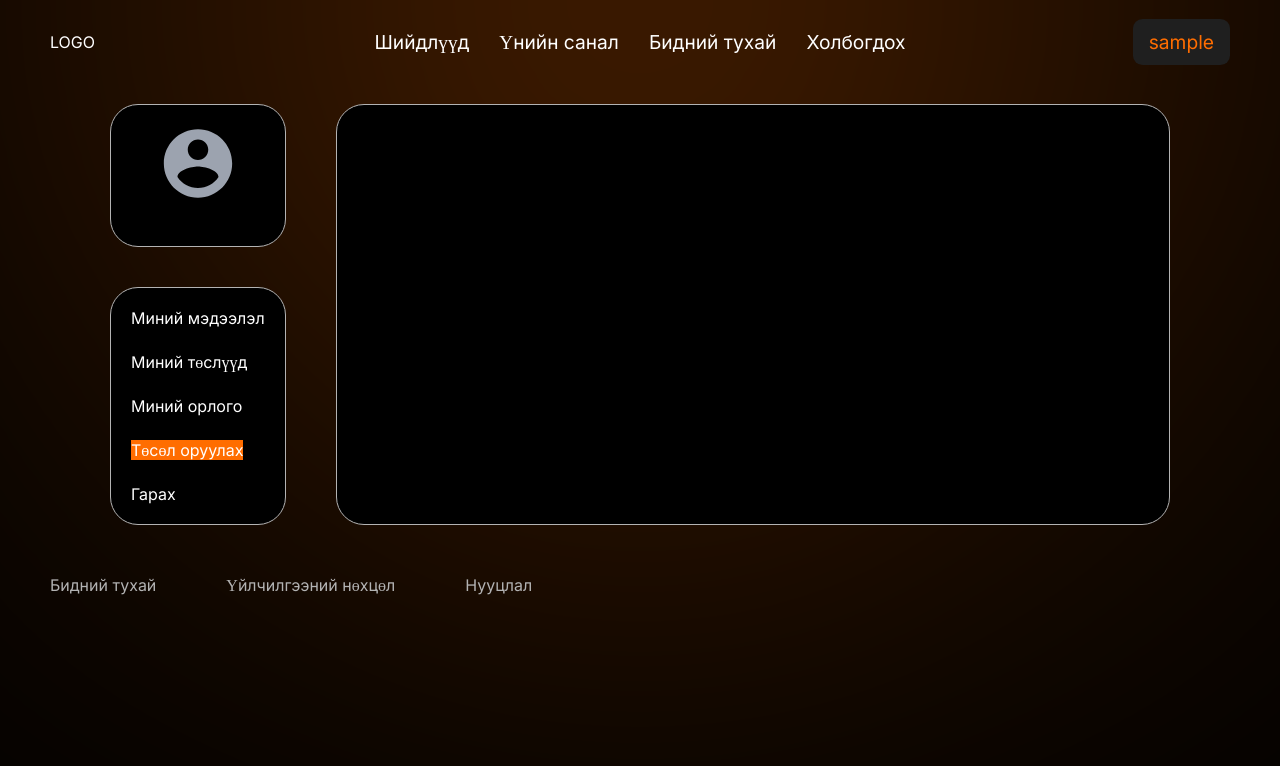
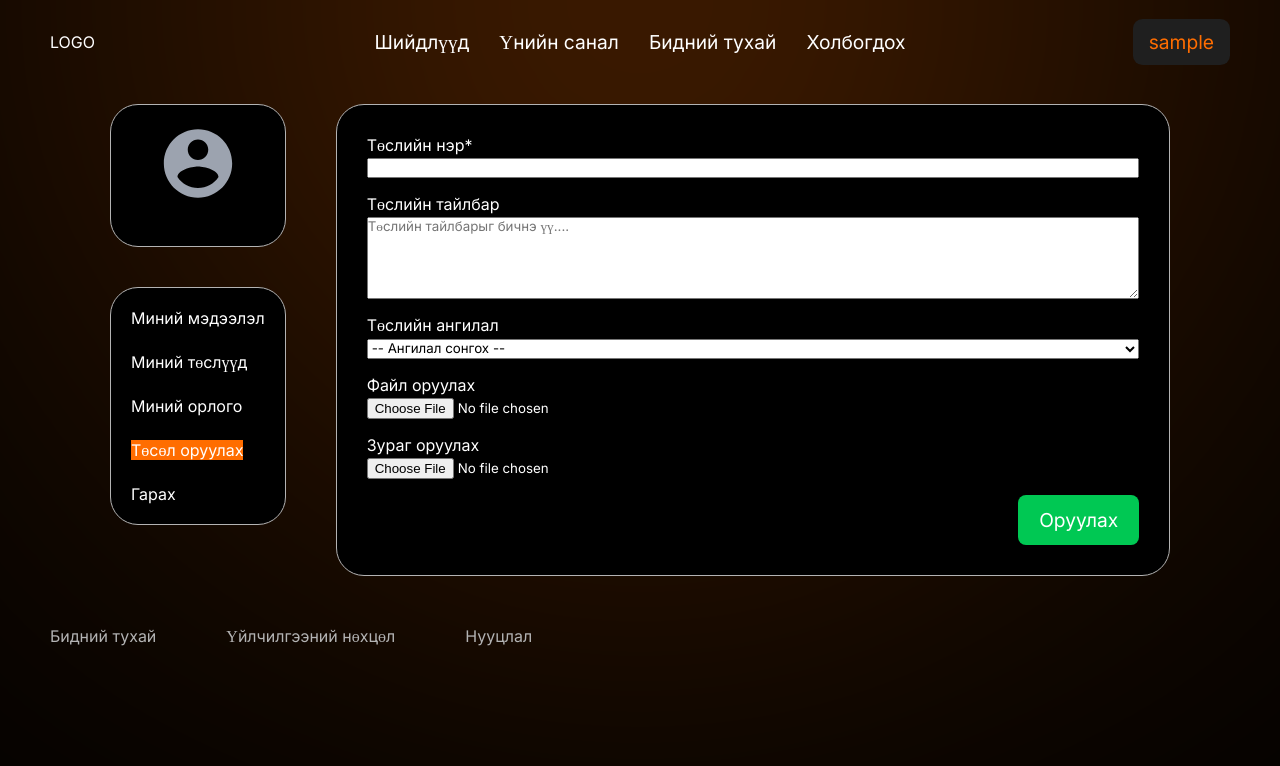
Before and after one commit to enkhtaivanmiro/csa316, a Vue app in the folder FrontEnd/: page /profile/1/create in a window 1280 px wide. Shown: the top 766 px of the page. Built offline with nearby package versions, Linux system fonts and the light colour scheme; no server answers; sample sign-in values are in the browser's storage.

Commit message:
page styling done

```diff
--- a/FrontEnd/src/views/user/UploadProject.vue
+++ b/FrontEnd/src/views/user/UploadProject.vue
@@ -10,8 +10,47 @@
                 <Userbar></Userbar>
             </div>
             <Info>
-                <form @submit.prevent = "AddProject" >
+                <form @submit.prevent="AddProject">
+                    <div class="section">
+                        <label for="title">Төслийн нэр*</label>
+                        <input type="name">
+                    </div>
 
+                    <div class="section">
+                        <label for="description">Төслийн тайлбар</label>
+                        <textarea v-model="description" placeholder="Төслийн тайлбарыг бичнэ үү...."
+                            rows="5"></textarea>
+                    </div>
+
+                    <div class="section">
+                        <label for="category">Төслийн ангилал</label>
+                        <select name="category" id="category">
+                            <option value="">-- Ангилал сонгох --</option>
+                            <option value="development">Хөгжүүлэлтийн хэрэгслүүд</option>
+                            <option value="design">Дизайн ба бүтээлч ажил</option>
+                            <option value="data">Өгөгдөл ба шинжилгээ</option>
+                            <option value="ai">Хиймэл оюун ба машин сургалт</option>
+                            <option value="business">Бизнес ба бүтээмж</option>
+                            <option value="web">Веб хөгжүүлэлт ба хостинг</option>
+                            <option value="security">Аюулгүй байдал ба сүлжээ</option>
+                            <option value="game">Тоглоом хөгжүүлэлт</option>
+                            <option value="education">Боловсрол ба судалгаа</option>
+                            <option value="audio">Аудио ба хөгжмийн үйлдвэрлэл</option>
+                            <option value="cad">3D ба CAD инженерчлэл</option>
+                            <option value="cloud">Cloud ба DevOps хэрэгслүүд</option>
+                        </select>
+                    </div>
+
+                    <div class="section">
+                        <label for="files">Файл оруулах</label>
+                        <input type="file" name="files">
+                    </div>
+                    <div class="section">
+                        <label for="thumbnail">Зураг оруулах</label>
+                        <input type="file" name="thumbnail">
+                    </div>
+
+                    <button type="submit" id="button" class="header_list">Оруулах</button>
                 </form>
             </Info>
         </div>
@@ -25,12 +64,41 @@ import Navbar from '../components/navbar.vue';
 import Info from './component/Info.vue';
 import Userbar from './component/userbar.vue';
 
-async function AddProject(){
+async function AddProject() {
 
 }
 </script>
 
 <style scoped>
+#button {
+    max-width: 200px;
+    margin-left: auto;
+    background-color: var(--green);
+    padding: 0.8rem 1.3rem;
+    border: none;
+    border-radius: 0.5rem;
+    display: block;
+}
+
+#button:hover{
+    filter: brightness(90%);
+    cursor: pointer;
+}
+
+form {
+    color: var(--primary-text);
+    display: flex;
+    flex-direction: column;
+    gap: 1rem;
+
+}
+
+.section {
+    display: flex;
+    flex-direction: column;
+    gap: 0.2rem;
+}
+
 #username {
     font-size: 1.5rem;
 }
```
